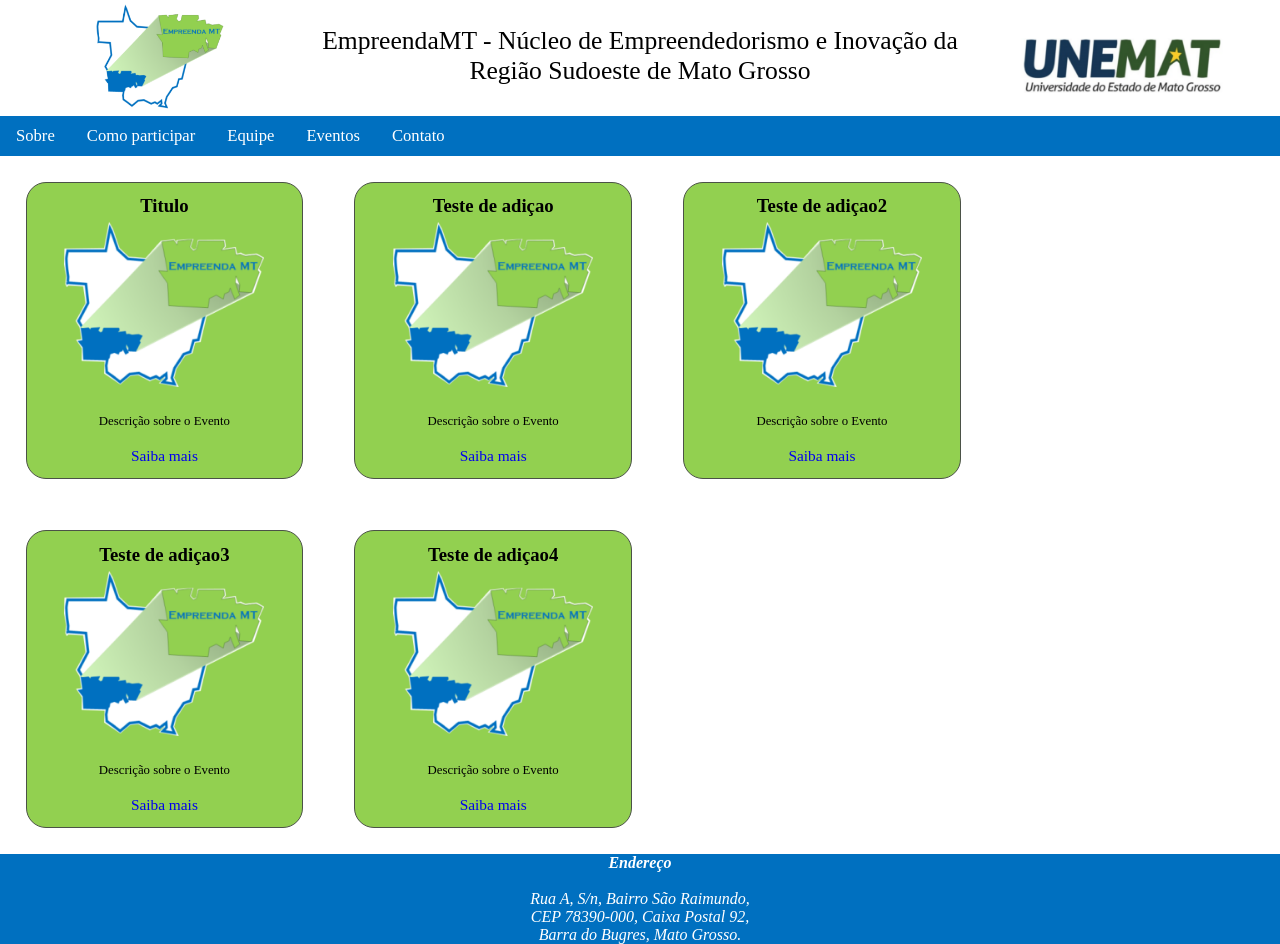
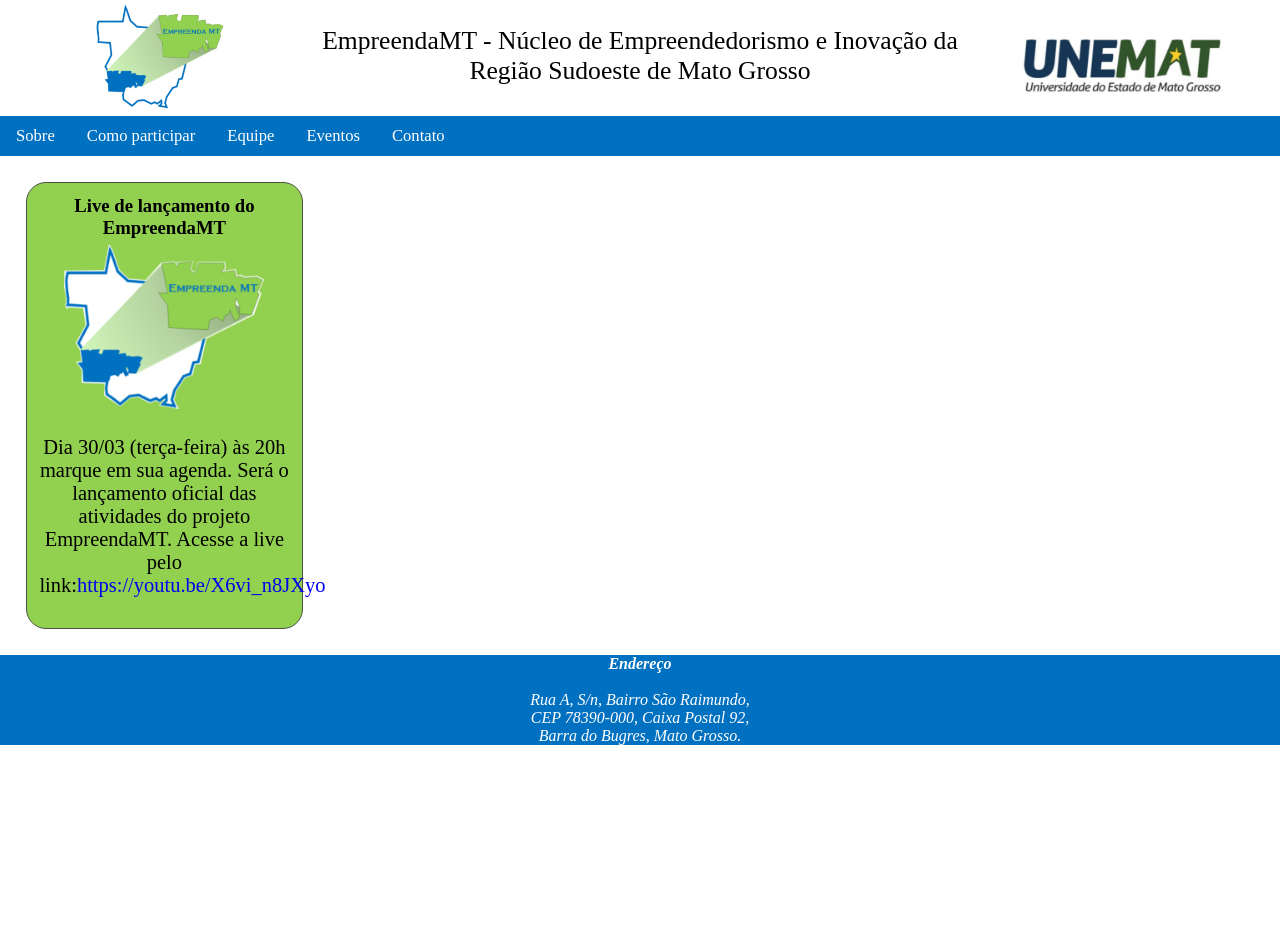
Before and after one commit to Dougsd/EmpreendaMT, a plain HTML site: page html/eventos.html in a window 1280 px wide. After the commit the page ends 800 px from the top, so only its background shows below. Drawn offline with Linux system fonts and the light colour scheme.

```diff
--- a/css/comoParticipar.css
+++ b/css/comoParticipar.css
@@ -41,7 +41,7 @@
 
 }
 .box-esq{
-    width: 15%;
+    width: 10%;
     height: auto;
     text-align: right;
 
@@ -49,14 +49,14 @@
 }
 .box-dir{
     text-align:left;
-    width: 15%;
+    width: 10%;
     height: auto;
 
 
 }
 .box-meio{
     text-align: center;
-    width: 70%;
+    width: 80%;
     height: auto;
 }
 
--- a/css/eventos.css
+++ b/css/eventos.css
@@ -18,14 +18,17 @@
  }
 
  .banner p{
-     font-size: 1vmax;
+     font-size: 1.6vmax;
      bottom: 0;
 
+ }
+ .banner p a{
+     font-size: 1.6vmax;
  }
  .banner img{
      margin: 5px;
      width: 80%;
-     height: 80%;
+     height: auto;
  }
  .app-text a{
     text-decoration: none;
--- a/html/eventos.html
+++ b/html/eventos.html
@@ -47,16 +47,18 @@
         <!--Modelo banner de evento-->
             <div class="banner">
                 <div class="app-text">
-                    <h3>Titulo</h3> <!--Titulo do Evento se necessário-->
+                    <h3>Live de lançamento do EmpreendaMT</h3> <!--Titulo do Evento se necessário-->
                     <img src="../img/logo1.png" alt="Logo Evento"> <!--link da imagem do banner-->
                     <br>
                     <br>
                     <!--Breve descrição sobre o evento-->
-                    <p>Descrição sobre o Evento</p>
+                    <p>Dia 30/03 (terça-feira) às 20h marque em sua agenda.
+                        Será o lançamento oficial das atividades do projeto EmpreendaMT.
+                         Acesse a live pelo link:<a href="https://youtu.be/X6vi_n8JXyo">https://youtu.be/X6vi_n8JXyo</a></p>
 
                     <br>
                     <!--Link para a paǵina de descrição sobre o evento X-->
-                    <a href="Link para página informacional do evento">Saiba mais</a>
+
                 </div>
 
             </div>
@@ -69,63 +71,8 @@
 
 
 
-            <div class="banner">
-                <div class="app-text">
-                    <h3>Teste de adiçao</h3> <!--Titulo do Evento se necessário-->
-                    <img src="../img/logo1.png" alt="Logo Evento"> <!--link da imagem do banner-->
-                    <br>
-                    <br>
-                    <!--Breve descrição sobre o evento-->
-                    <p>Descrição sobre o Evento</p>
 
-                    <br>
-                    <a href="Link para página informacional do evento">Saiba mais</a>
-                </div>
 
-            </div>
-
-            <div class="banner">
-                <div class="app-text">
-                    <h3>Teste de adiçao2</h3> <!--Titulo do Evento se necessário-->
-                    <img src="../img/logo1.png" alt="Logo Evento"> <!--link da imagem do banner-->
-                    <br>
-                    <br>
-                    <!--Breve descrição sobre o evento-->
-                    <p>Descrição sobre o Evento</p>
-
-                    <br>
-                    <a href="Link para página informacional do evento">Saiba mais</a>
-                </div>
-
-            </div>
-            <div class="banner">
-                <div class="app-text">
-                    <h3>Teste de adiçao3</h3> <!--Titulo do Evento se necessário-->
-                    <img src="../img/logo1.png" alt="Logo Evento"> <!--link da imagem do banner-->
-                    <br>
-                    <br>
-                    <!--Breve descrição sobre o evento-->
-                    <p>Descrição sobre o Evento</p>
-
-                    <br>
-                    <a href="Link para página informacional do evento">Saiba mais</a>
-                </div>
-
-            </div>
-            <div class="banner">
-                <div class="app-text">
-                    <h3>Teste de adiçao4</h3> <!--Titulo do Evento se necessário-->
-                    <img src="../img/logo1.png" alt="Logo Evento"> <!--link da imagem do banner-->
-                    <br>
-                    <br>
-                    <!--Breve descrição sobre o evento-->
-                    <p>Descrição sobre o Evento</p>
-
-                    <br>
-                    <a href="Link para página informacional do evento">Saiba mais</a>
-                </div>
-
-            </div>
 
     </div>
     <!--Informações de Endereço fixados no rodapé -->
```
Also changed, not shown: css/contato.css (+11 -0 lines), html/comoparticipar.html (+2 -2 lines), html/contato.html (+7 -0 lines), img/back.svg (added), img/next.svg (added), img/passo1.png, img/passo2.png, img/passo3.png, img/passo4.png, img/passo5.png, img/passo6.png, img/youtube.png (added).
